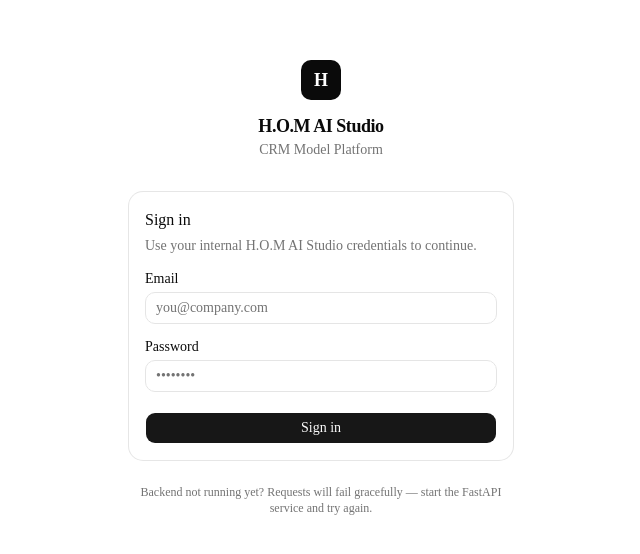
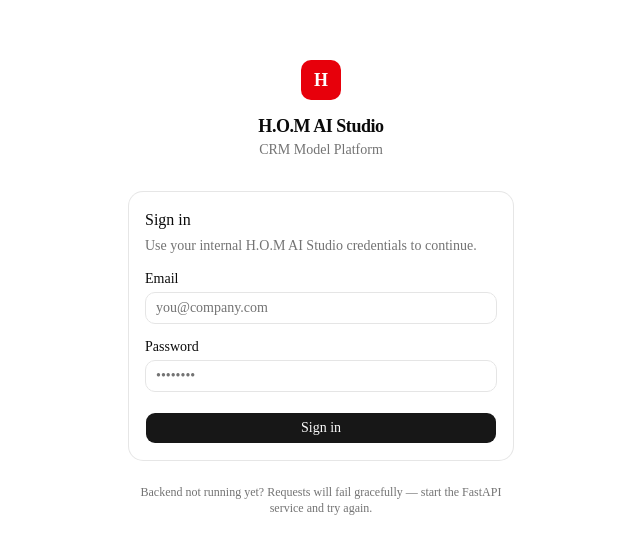
Before and after one commit to HDieter6789/hom_ai_studio, a Next.js app in the folder apps/web/: page /login in a window 1280 px wide. Shown: the part 112-666 px from the top of the page, without its empty margins (319-959 px from the left). Built offline with nearby package versions, Linux system fonts and the light colour scheme; no server answers.

Commit message:
fix: make AI Studio logo red

```diff
--- a/apps/web/src/app/login/page.tsx
+++ b/apps/web/src/app/login/page.tsx
@@ -45,7 +45,7 @@ export default function LoginPage() {
     <div className="flex min-h-dvh items-center justify-center px-4">
       <div className="w-full max-w-sm">
         <div className="mb-8 flex flex-col items-center gap-3 text-center">
-          <span className="flex size-10 items-center justify-center rounded-lg bg-foreground text-background text-lg font-bold">
+          <span className="flex size-10 items-center justify-center rounded-lg bg-red-600 text-white text-lg font-bold">
             H
           </span>
           <div>
--- a/apps/web/src/components/layout/brand-mark.tsx
+++ b/apps/web/src/components/layout/brand-mark.tsx
@@ -4,7 +4,7 @@ import { cn } from "@/lib/utils";
 export function BrandMark({ className }: { className?: string }) {
   return (
     <Link href="/" className={cn("flex items-center gap-2.5", className)}>
-      <span className="flex size-7 shrink-0 items-center justify-center rounded-md bg-foreground text-background text-sm font-bold">
+      <span className="flex size-7 shrink-0 items-center justify-center rounded-md bg-red-600 text-white text-sm font-bold">
         H
       </span>
       <span className="flex flex-col leading-none">
```
